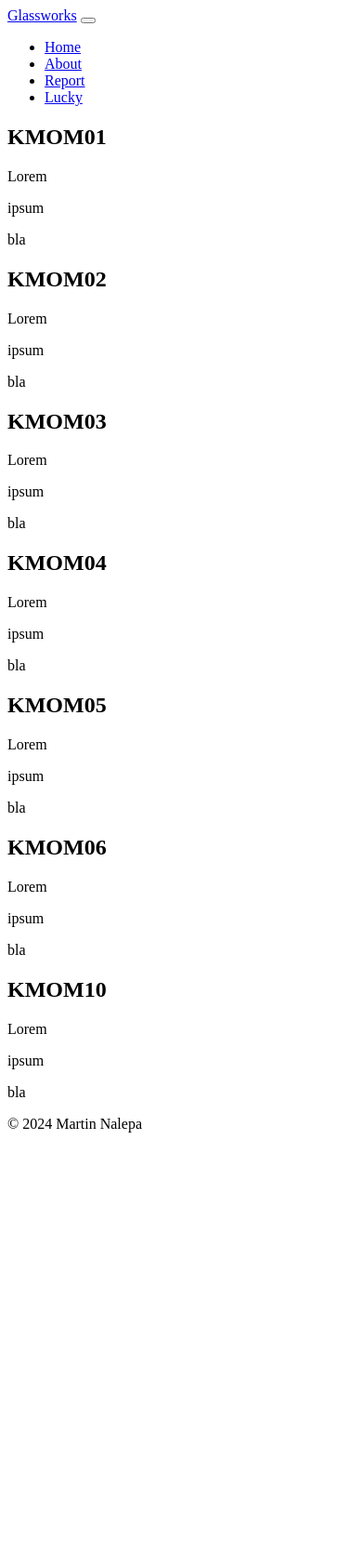
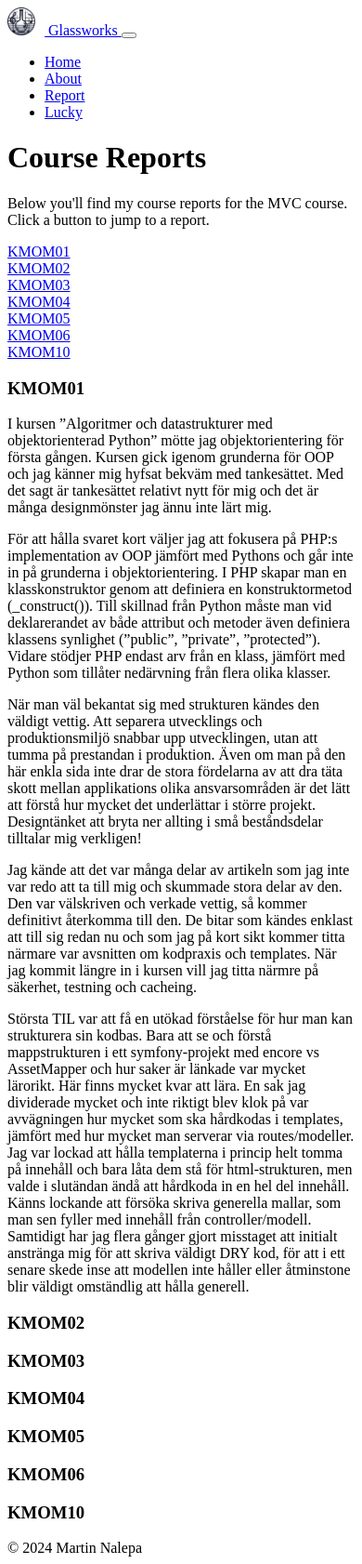
Before and after one commit to MartinNalepa/mvc-report, a Symfony app: template templates/report.html.twig in a window 390 px wide. Shown: the whole page at 93% size. Before the commit the page ends 1218 px from the top, so only its background shows below. Run offline with Twig, Linux system fonts and the light colour scheme; the template is opened without the code that fills it, so the values that code supplies are empty; some libraries are stand-ins or nearby versions.

Commit message:
Finished pages for home, about, report and lucky. Added favicon. Wrote report. Fixed bugs with deployed version: Changed addres in htaccess, fixed paths in navbar.

```diff
--- a/templates/base.html.twig
+++ b/templates/base.html.twig
@@ -7,6 +7,7 @@
         {% block javascripts %}
             {% block importmap %}{{ importmap('app') }}{% endblock %}
         {% endblock %}
+        <link rel="icon" href="{{ asset('img/favicon.ico') }}">
     </head>
     <body class="d-flex flex-column min-vh-100">
         {% block header %}
--- a/templates/partials/header.html.twig
+++ b/templates/partials/header.html.twig
@@ -1,7 +1,10 @@
 <header class="sticky-top">
     <nav class="navbar navbar-expand-lg navbar-light bg-light">
         <div class="container">
-            <a class="navbar-brand" href="#">Glassworks</a>
+            <a class="navbar-brand" href="#">
+                <img src="{{ asset('img/favicon.ico') }}" alt="Logo" style="height: 30px; margin-right: 10px;">
+                Glassworks
+            </a>{#  #}
             <!-- Mobile nav-->
             <button class="navbar-toggler" type="button" data-bs-toggle="collapse" data-bs-target="#navbarNav" aria-controls="navbarNav" aria-expanded="false" aria-label="Toggle navigation">
                 <span class="navbar-toggler-icon"></span>
@@ -10,16 +13,16 @@
             <div class="collapse navbar-collapse" id="navbarNav">
                 <ul class="navbar-nav ms-auto">
                     <li class="nav-item">
-                        <a class="nav-link" href="/">Home</a>
+                        <a class="nav-link" href="{{ path('home') }}">Home</a>
                     </li>
                     <li class="nav-item">
-                        <a class="nav-link" href="/about">About</a>
+                        <a class="nav-link" href="{{ path('about')}}">About</a>
                     </li>
                     <li class="nav-item">
-                        <a class="nav-link" href="/report">Report</a>
+                        <a class="nav-link" href="{{ path('report')}}">Report</a>
                     </li>
                     <li class="nav-item">
-                        <a class="nav-link" href="/lucky">Lucky</a>
+                        <a class="nav-link" href="{{ path('lucky')}}">Lucky</a>
                     </li>
                 </ul>
             </div>
--- a/templates/report.html.twig
+++ b/templates/report.html.twig
@@ -1,53 +1,87 @@
 {% extends "base.html.twig" %}
 {% block title %}Report{% endblock %}
 {% block body %}
-    <h2 id="kmom01">KMOM01</h2>
-    <p>Lorem</p>
-    <p>ipsum</p>
-    <p>bla</p>
+    <div class="row">
+        <div class="col-12 col-sm-10 col-md-8 col-xl-6">
+            <h1 class="mb-2">Course Reports</h1>
+            <p>
+                Below you'll find my course reports for the MVC course. Click a button to jump to a report.
+            </p>
+            <div class="row">
+                <div class="col-12">
+                    <div class="btn-group" role="group">
+                        <div class="me-1">
+                            <a href="#kmom01" class="btn btn-sm btn-outline-dark">KMOM01</a>
+                        </div>
+                        <div class="me-1">
+                            <a href="#kmom02" class="btn btn-sm btn-outline-dark">KMOM02</a>
+                        </div>
+                        <div class="me-1">
+                            <a href="#kmom03" class="btn btn-sm btn-outline-dark">KMOM03</a>
+                        </div>
+                        <div class="me-1">
+                            <a href="#kmom04" class="btn btn-sm btn-outline-dark">KMOM04</a>
+                        </div>
+                        <div class="me-1">
+                            <a href="#kmom05" class="btn btn-sm btn-outline-dark">KMOM05</a>
+                        </div>
+                        <div class="me-1">
+                            <a href="#kmom06" class="btn btn-sm btn-outline-dark">KMOM06</a>
+                        </div>
+                        <div class="me-1">
+                            <a href="#kmom10" class="btn btn-sm btn-outline-dark">KMOM10</a>
+                        </div>
+                    </div>
+                </div>
+            </div>
+            <h3 class="mt-5" id="kmom01">KMOM01</h3>
+            <p>I kursen ”Algoritmer och datastrukturer med objektorienterad Python” mötte jag objektorientering för första gången. Kursen gick igenom grunderna för OOP och jag känner mig hyfsat bekväm med tankesättet. Med det sagt är tankesättet relativt nytt för mig och det är många designmönster jag ännu inte lärt mig. </p>
+            <p>För att hålla svaret kort väljer jag att fokusera på PHP:s implementation av OOP jämfört med Pythons och går inte in på grunderna i objektorientering. I PHP skapar man en klasskonstruktor genom att definiera en konstruktormetod (_construct()). Till skillnad från Python måste man vid deklarerandet av både attribut och metoder även definiera klassens synlighet (”public”, ”private”, ”protected”). Vidare stödjer PHP endast arv från en klass, jämfört med Python som tillåter nedärvning från flera olika klasser. </p>
+            <p>När man väl bekantat sig med strukturen kändes den väldigt vettig. Att separera utvecklings och produktionsmiljö snabbar upp utvecklingen, utan att tumma på prestandan i produktion. Även om man på den här enkla sida inte drar de stora fördelarna av att dra täta skott mellan applikations olika ansvarsområden är det lätt att förstå hur mycket det underlättar i större projekt. Designtänket att bryta ner allting i små beståndsdelar tilltalar mig verkligen!</p>
+            <p>Jag kände att det var många delar av artikeln som jag inte var redo att ta till mig och skummade stora delar av den. Den var välskriven och verkade vettig, så kommer definitivt återkomma till den. De bitar som kändes enklast att till sig redan nu och som jag på kort sikt kommer titta närmare var avsnitten om kodpraxis och templates. När jag kommit längre in i kursen vill jag titta närmre på säkerhet, testning och cacheing.</p>
+            <p>Största TIL var att få en utökad förståelse för hur man kan strukturera sin kodbas. Bara att se och förstå mappstrukturen i ett symfony-projekt med encore vs AssetMapper och hur saker är länkade var mycket lärorikt. Här finns mycket kvar att lära. En sak jag dividerade mycket och inte riktigt blev klok på var avvägningen hur mycket som ska hårdkodas i templates, jämfört med hur mycket man serverar via routes/modeller. Jag var lockad att hålla templaterna i princip helt tomma på innehåll och bara låta dem stå för html-strukturen, men valde i slutändan ändå att hårdkoda in en hel del innehåll. Känns lockande att försöka skriva generella mallar, som man sen fyller med innehåll från controller/modell. Samtidigt har jag flera gånger gjort misstaget att initialt anstränga mig för att skriva väldigt DRY kod, för att i ett senare skede inse att modellen inte håller eller åtminstone blir väldigt omständlig att hålla generell.</p>
+
+            <h3 id="kmom02">KMOM02</h3>
+            <p></p>
+            <p></p>
+            <p></p>
             <p></p>
             <p></p>
 
-    <h2 id="kmom02">KMOM02</h2>
-    <p>Lorem</p>
-    <p>ipsum</p>
-    <p>bla</p>
+            <h3 id="kmom03">KMOM03</h3>
+            <p></p>
+            <p></p>
+            <p></p>
             <p></p>
             <p></p>
 
-    <h2 id="kmom03">KMOM03</h2>
-    <p>Lorem</p>
-    <p>ipsum</p>
-    <p>bla</p>
+            <h3 id="kmom04">KMOM04</h3>
+            <p></p>
+            <p></p>
+            <p></p>
             <p></p>
             <p></p>
 
-    <h2 id="kmom04">KMOM04</h2>
-    <p>Lorem</p>
-    <p>ipsum</p>
-    <p>bla</p>
+            <h3 id="kmom05">KMOM05</h3>
+            <p></p>
+            <p></p>
+            <p></p>
             <p></p>
             <p></p>
 
-    <h2 id="kmom05">KMOM05</h2>
-    <p>Lorem</p>
-    <p>ipsum</p>
-    <p>bla</p>
+            <h3 id="kmom06">KMOM06</h3>
+            <p></p>
+            <p></p>
+            <p></p>
             <p></p>
             <p></p>
 
-    <h2 id="kmom06">KMOM06</h2>
-    <p>Lorem</p>
-    <p>ipsum</p>
-    <p>bla</p>
+            <h3 id="kmom10">KMOM10</h3>
             <p></p>
             <p></p>
-
-    <h2 id="kmom10">KMOM10</h2>
-    <p>Lorem</p>
-    <p>ipsum</p>
-    <p>bla</p>
             <p></p>
             <p></p>
-
+            <p></p>
+        </div>
+    </div>
 {% endblock %}
```
Also changed, not shown: assets/styles/app.css (+9 -0 lines), src/Controller/ApiController.php (added, +55 -0 lines), src/Controller/ReportController.php (+11 -0 lines), templates/about.html.twig (+4 -7 lines), templates/api/api_docs.html.twig (added, +44 -0 lines), templates/home.html.twig (+22 -14 lines), templates/lucky.html.twig (added, +23 -0 lines), assets/img/clean_col.webp (added), assets/img/favicon.ico (added), assets/img/raf_col.webp (added), assets/img/twiggy.webp (added), public/.htaccess, readme.md. Lines whose indentation alone changed are shown as unchanged.
